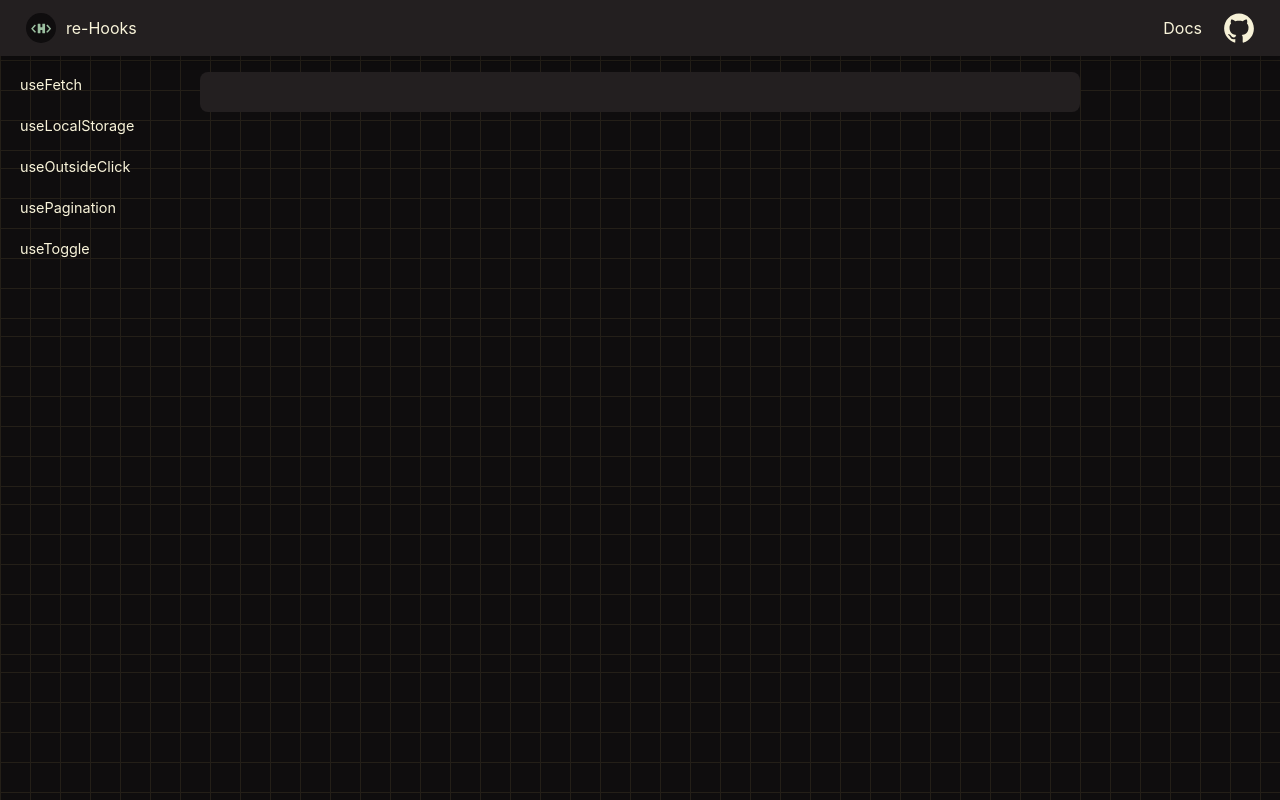
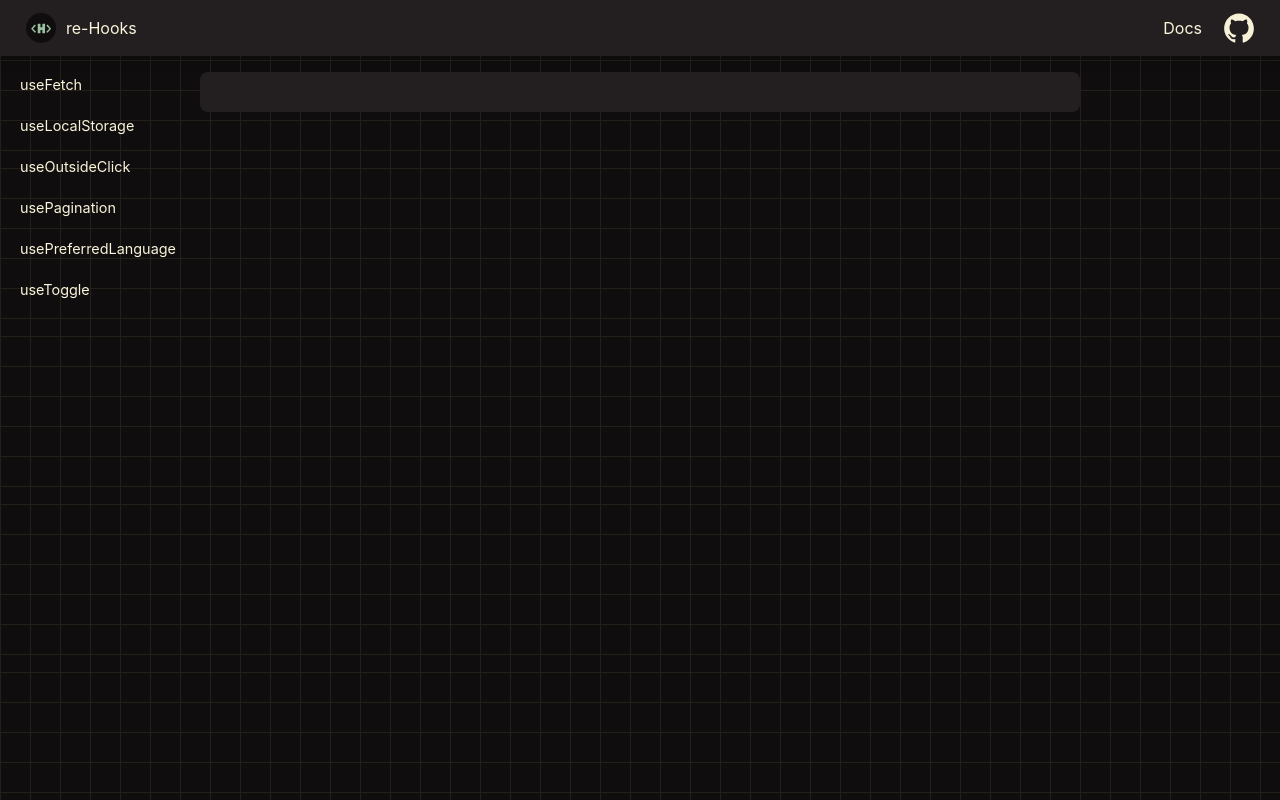
Before and after one commit to NatashaPanchina/hooks-library, a React (Vite) app: page /docs in a window 1280 px wide. Built offline with nearby package versions, Linux system fonts and the light colour scheme.

Commit message:
moved hooks info into the separate file

```diff
--- a/src/components/about/hooksList/HooksList.tsx
+++ b/src/components/about/hooksList/HooksList.tsx
@@ -1,18 +1,11 @@
+import { hooks } from '../../../utils/constants/hooks';
 import { Container, HookContainer } from './HooksList.styled';
 
 export default function HooksList() {
-  const hooks = [
-    'useFetch',
-    'useLocalStorage',
-    'useOutsideClick',
-    'usePagination',
-    'usePreferredLanguage',
-    'useToggle',
-  ];
   return (
     <Container>
       {hooks.map((hook) => (
-        <HookContainer key={hook}>{hook}</HookContainer>
+        <HookContainer key={hook.name}>{hook.name}</HookContainer>
       ))}
     </Container>
   );
--- a/src/components/about/mainContent/MainContent.tsx
+++ b/src/components/about/mainContent/MainContent.tsx
@@ -1,4 +1,4 @@
-import { pages } from '../../../utils/constants/pages';
+import { hooks } from '../../../utils/constants/hooks';
 import {
   Container,
   HookContainer,
@@ -10,57 +10,15 @@ import {
 export default function MainContent() {
   return (
     <Container>
-      <HookContainer>
-        <HookLink to={pages.useFetch}>
-          <HookHeader>useFetch</HookHeader>
-          <div>
-            Fetch data from a specified URL and handle loading, succcess and
-            error states with useFetch.
-          </div>
-          <More>More</More>
-        </HookLink>
-      </HookContainer>
-      <HookContainer>
-        <HookLink to={pages.useLocalStorage}>
-          <HookHeader>useLocalStorage</HookHeader>
-          <div>
-            Store and synchronize data from the browser's localStorage with
-            useLocalStorage.
-          </div>
-          <More>More</More>
-        </HookLink>
-      </HookContainer>
-      <HookContainer>
-        <HookLink to={pages.useOutsideClick}>
-          <HookHeader>useOutsideClick</HookHeader>
-          <div>Handle the clicks outside the element with useOutsideClick.</div>
-          <More>More</More>
-        </HookLink>
-      </HookContainer>
-      <HookContainer>
-        <HookLink to={pages.usePagination}>
-          <HookHeader>usePagination</HookHeader>
-          <div>Break big data into the pages with usePagination.</div>
-          <More>More</More>
-        </HookLink>
-      </HookContainer>
-      <HookContainer>
-        <HookLink to="">
-          <HookHeader>usePreferredLanguage</HookHeader>
-          <div>
-            Adapt to user language preferences dynamically with
-            usePreferredLanguage.
-          </div>
-          <More>More</More>
-        </HookLink>
-      </HookContainer>
-      <HookContainer>
-        <HookLink to={pages.useToggle}>
-          <HookHeader>useToggle</HookHeader>
-          <div>Toggle the boolean value with useToggle.</div>
-          <More>More</More>
-        </HookLink>
-      </HookContainer>
+      {hooks.map((hook) => (
+        <HookContainer key={hook.name}>
+          <HookLink to={hook.route}>
+            <HookHeader>{hook.name}</HookHeader>
+            <div>{hook.desc}</div>
+            <More>More</More>
+          </HookLink>
+        </HookContainer>
+      ))}
     </Container>
   );
 }
--- a/src/components/docs/Docs.tsx
+++ b/src/components/docs/Docs.tsx
@@ -1,8 +1,8 @@
 import { Outlet } from 'react-router-dom';
 import { DocsContainer, DocsLink, NavContainer } from './Docs.styled';
 import { Grid } from '@mui/material';
-import { pages } from '../../utils/constants/pages';
 import Header from '../header/Header';
+import { hooks } from '../../utils/constants/hooks';
 
 export default function Docs() {
   const gridStyles = {
@@ -35,21 +35,11 @@ export default function Docs() {
     >
       <Header />
       <NavContainer>
-        <div>
-          <DocsLink to={pages.useFetch}>useFetch</DocsLink>
-        </div>
-        <div>
-          <DocsLink to={pages.useLocalStorage}>useLocalStorage</DocsLink>
-        </div>
-        <div>
-          <DocsLink to={pages.useOutsideClick}>useOutsideClick</DocsLink>
-        </div>
-        <div>
-          <DocsLink to={pages.usePagination}>usePagination</DocsLink>
-        </div>
-        <div>
-          <DocsLink to={pages.useToggle}>useToggle</DocsLink>
-        </div>
+        {hooks.map((hook) => (
+          <div key={hook.name}>
+            <DocsLink to={hook.route}>{hook.name}</DocsLink>
+          </div>
+        ))}
       </NavContainer>
       <Grid item xs={12}>
         <DocsContainer>
--- /dev/null
+++ b/src/hooks/preferredLanguage/PreferredLanguage.tsx
@@ -0,0 +1,3 @@
+export default function PreferredLanguage() {
+  return <div>Soon</div>;
+}
--- /dev/null
+++ b/src/utils/constants/hooks.ts
@@ -0,0 +1,38 @@
+export const hooks = [
+  {
+    name: 'useFetch',
+    desc: 'Fetch data from a specified URL and handle loading, succcess and error states with useFetch.',
+    route: '/docs/useFetch',
+    url: 'https://github.com/NatashaPanchina/hooks-library/blob/main/src/hooks/fetch/useFetch.ts',
+  },
+  {
+    name: 'useLocalStorage',
+    desc: `Store and synchronize data from the browser's localStorage with useLocalStorage.`,
+    route: '/docs/useLocalStorage',
+    url: 'https://github.com/NatashaPanchina/hooks-library/blob/main/src/hooks/localStorage/useLocalStorage.ts',
+  },
+  {
+    name: 'useOutsideClick',
+    desc: 'Handle the clicks outside the element with useOutsideClick.',
+    route: '/docs/useOutsideClick',
+    url: 'https://github.com/NatashaPanchina/hooks-library/blob/main/src/hooks/outsideClick/useOutsideClick.ts',
+  },
+  {
+    name: 'usePagination',
+    desc: 'Break big data into the pages with usePagination.',
+    route: '/docs/usePagination',
+    url: 'https://github.com/NatashaPanchina/hooks-library/blob/main/src/hooks/pagination/usePagination.ts',
+  },
+  {
+    name: 'usePreferredLanguage',
+    desc: 'Adapt to user language preferences dynamically with usePreferredLanguage.',
+    route: '/docs/usePreferredLanguage',
+    url: '',
+  },
+  {
+    name: 'useToggle',
+    desc: 'Toggle the boolean value with useToggle.',
+    route: '/docs/useToggle',
+    url: 'https://github.com/NatashaPanchina/hooks-library/blob/main/src/hooks/toggle/useToggle.ts',
+  },
+];
--- a/src/utils/constants/pages.ts
+++ b/src/utils/constants/pages.ts
@@ -19,4 +19,5 @@ export const pages = {
   useFetch: '/docs/useFetch',
   useToggle: '/docs/useToggle',
   usePagination: '/docs/usePagination',
+  usePreferredLanguage: '/docs/usePreferredLanguage',
 };
```
Also changed, not shown: src/routes/index.tsx (+13 -8 lines).
